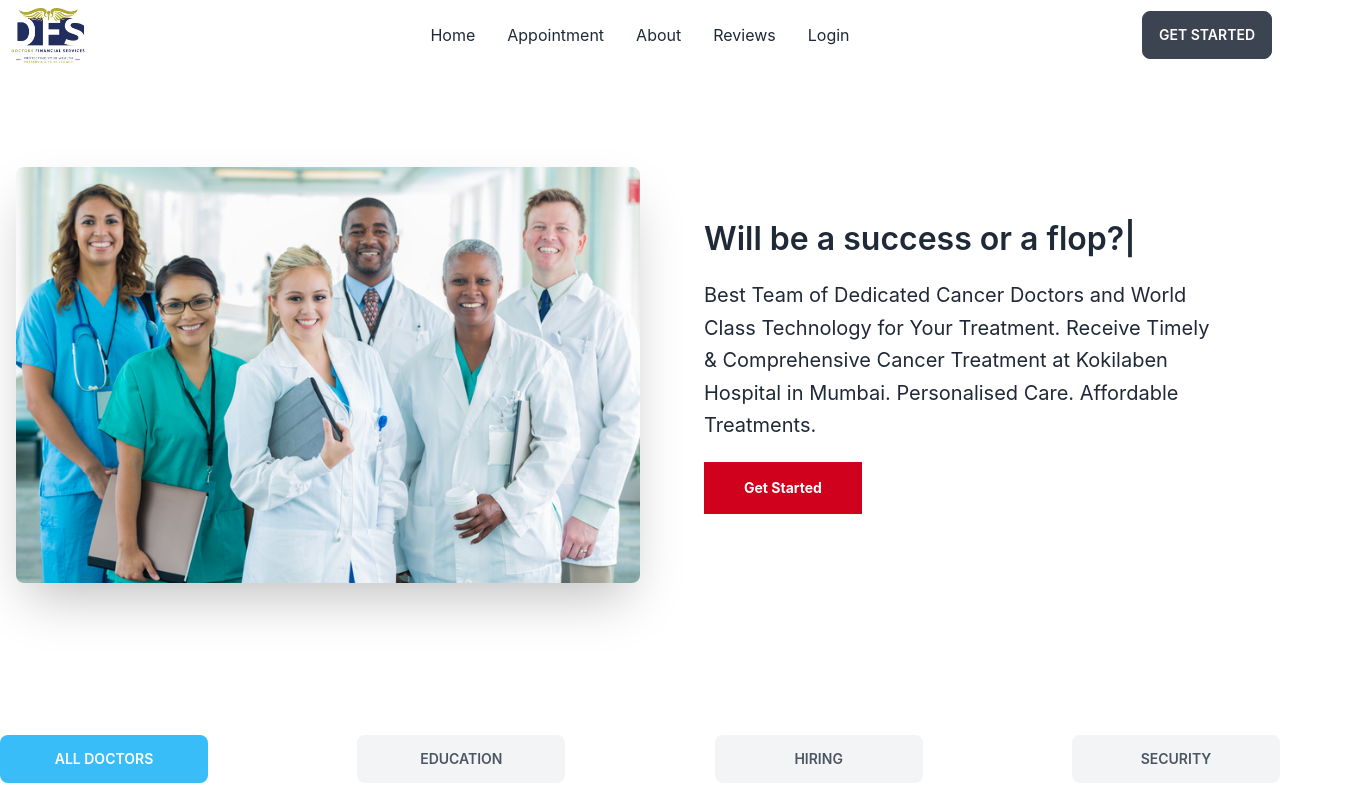
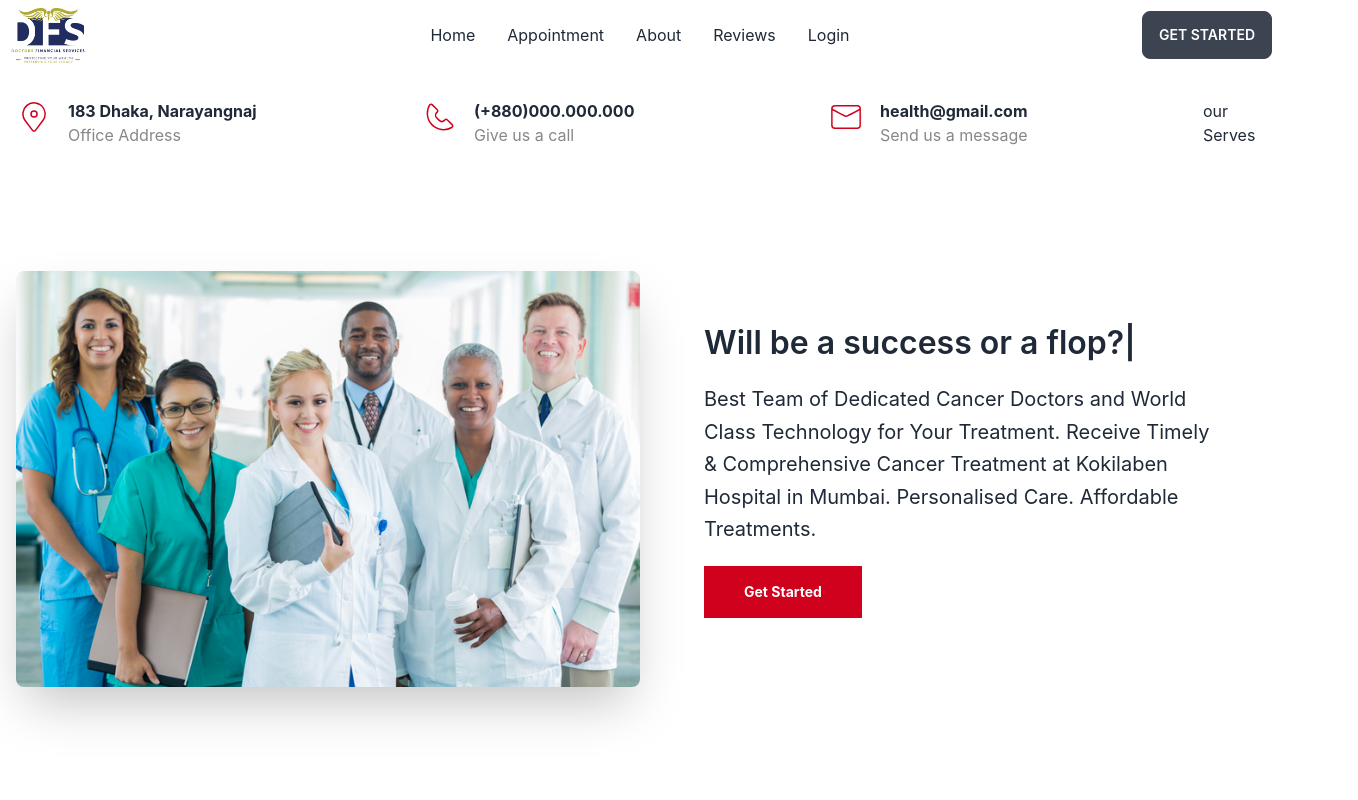
Before and after one commit to MDSadid-git/health-serves-client, a React (Create React App) app: page / in a window 1280 px wide. Shown: the top 800 px of the page, 1358 px wide, since content can reach past the window. Built offline with nearby package versions, Linux system fonts and the light colour scheme.

Commit message:
simple info area done

```diff
--- a/package.json
+++ b/package.json
@@ -9,6 +9,7 @@
     "@testing-library/user-event": "^13.5.0",
     "aos": "^3.0.0-beta.6",
     "daisyui": "^2.51.3",
+    "keen-slider": "^6.8.5",
     "react": "^18.2.0",
     "react-dom": "^18.2.0",
     "react-fast-marquee": "^1.3.5",
--- a/src/component/pages/Home/Home.jsx
+++ b/src/component/pages/Home/Home.jsx
@@ -3,10 +3,12 @@ import Banner from "./Banner/Banner";
 import Client from "./ClientAll/Client";
 import Conduct from "./Conduct/Conduct";
 import ReviewSlider from "./ReviewSlider/ReviewSlider";
+import SimpleInfo from "./Simpleinfo/SimpleInfo";
 
 const Home = () => {
   return (
     <div className="max-w-[1500px] mx-auto">
+      <SimpleInfo />
       <Banner />
       <Conduct />
       <Client />
--- /dev/null
+++ b/src/component/pages/Home/Simpleinfo/SimpleInfo.css
@@ -0,0 +1,19 @@
+body {
+  margin: 0;
+  font-family: "Inter", sans-serif;
+  -webkit-font-smoothing: antialiased;
+  -moz-osx-font-smoothing: grayscale;
+}
+
+[class^="number-slide"],
+[class*=" number-slide"] {
+  background: grey;
+  display: flex;
+  align-items: center;
+  justify-content: center;
+  font-size: 50px;
+  color: #fff;
+  font-weight: 500;
+  height: 300px;
+  max-height: 100vh;
+}
--- /dev/null
+++ b/src/component/pages/Home/Simpleinfo/SimpleInfo.jsx
@@ -0,0 +1,116 @@
+import React, { useEffect, useState } from "react";
+import { CiLocationOn, CiPhone, CiMail, CiClock2 } from "react-icons/ci";
+import { useKeenSlider } from "keen-slider/react";
+import "keen-slider/keen-slider.min.css";
+import "./SimpleInfo.css";
+import Aos from "aos";
+import "aos/dist/aos.css";
+
+const SimpleInfo = () => {
+  useEffect(() => {
+    Aos.init({ duration: 2000 });
+  }, []);
+
+  const [currentSlide, setCurrentSlide] = useState(0);
+  const [loaded, setLoaded] = useState(false);
+  const [sliderRef, instanceRef] = useKeenSlider(
+    {
+      loop: true,
+      mode: "free-snap",
+      slides: {
+        perView: 3,
+        spacing: 15,
+      },
+      initial: 0,
+      slideChanged(slider) {
+        setCurrentSlide(slider.track.details.rel);
+      },
+      created() {
+        setLoaded(true);
+      },
+    },
+    [
+      (slider) => {
+        let timeout;
+        let mouseOver = false;
+        function clearNextTimeout() {
+          clearTimeout(timeout);
+        }
+        function nextTimeout() {
+          clearTimeout(timeout);
+          if (mouseOver) return;
+          timeout = setTimeout(() => {
+            slider.next();
+          }, 2000);
+        }
+        slider.on("created", () => {
+          slider.container.addEventListener("mouseover", () => {
+            mouseOver = true;
+            clearNextTimeout();
+          });
+          slider.container.addEventListener("mouseout", () => {
+            mouseOver = false;
+            nextTimeout();
+          });
+          nextTimeout();
+        });
+        slider.on("dragStarted", clearNextTimeout);
+        slider.on("animationEnded", nextTimeout);
+        slider.on("updated", nextTimeout);
+      },
+    ]
+  );
+
+  const data = [
+    {
+      _id: 1,
+      title: "health@gmail.com",
+      des: "Send us a message",
+      icon: <CiMail />,
+    },
+    {
+      _id: 2,
+      title: "Mon - Fri: 09:00 - 17:00",
+      des: "Support 24/7",
+      icon: <CiClock2 />,
+    },
+    {
+      _id: 3,
+      title: "183 Dhaka, Narayangnaj",
+      des: "Office Address",
+      icon: <CiLocationOn />,
+    },
+    {
+      _id: 4,
+      title: "(+880)000.000.000",
+      des: "Give us a call",
+      icon: <CiPhone />,
+    },
+  ];
+  return (
+    <div className="hidden lg:block w-full">
+      <div className="flex  ">
+        <div ref={sliderRef} className="keen-slider">
+          {data.map((d) => (
+            <div className="keen-slider__slide py-7 flex items-center w-full">
+              <div className="flex">
+                <h3 className="text-4xl text-[#D0011C] mx-4" data-aos="zoom-in">
+                  {d.icon}
+                </h3>
+                <div data-aos="zoom-in">
+                  <h4 className="font-bold">{d.title}</h4>
+                  <h4 className="text-[#878787]">{d.des}</h4>
+                </div>
+              </div>
+            </div>
+          ))}
+        </div>
+        <div className="flex justify-center items-center">
+          <div className="text-left">our Serves</div>
+        </div>
+      </div>
+    </div>
+  );
+};
+
+export default SimpleInfo;
```
Also changed, not shown: 1 other file (tests, documents, lock files or other folders).
